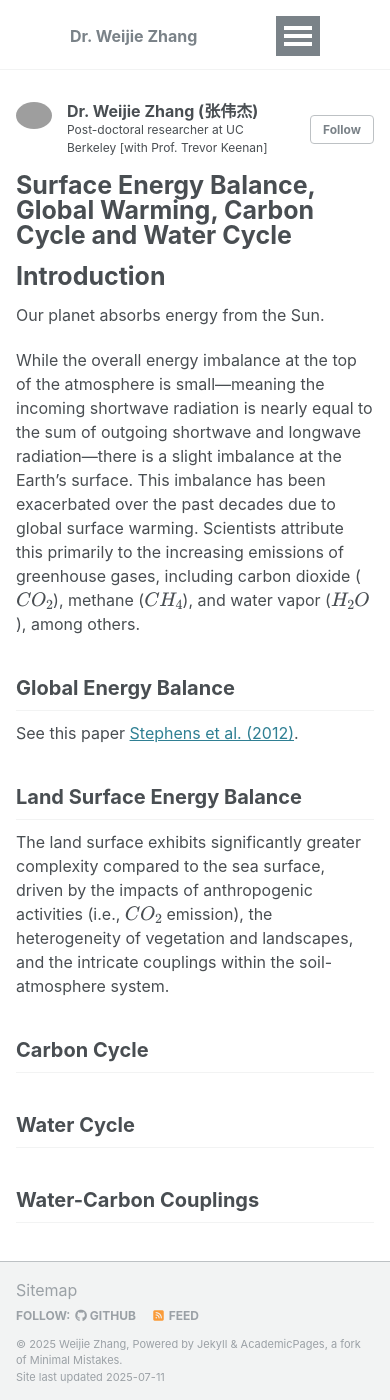
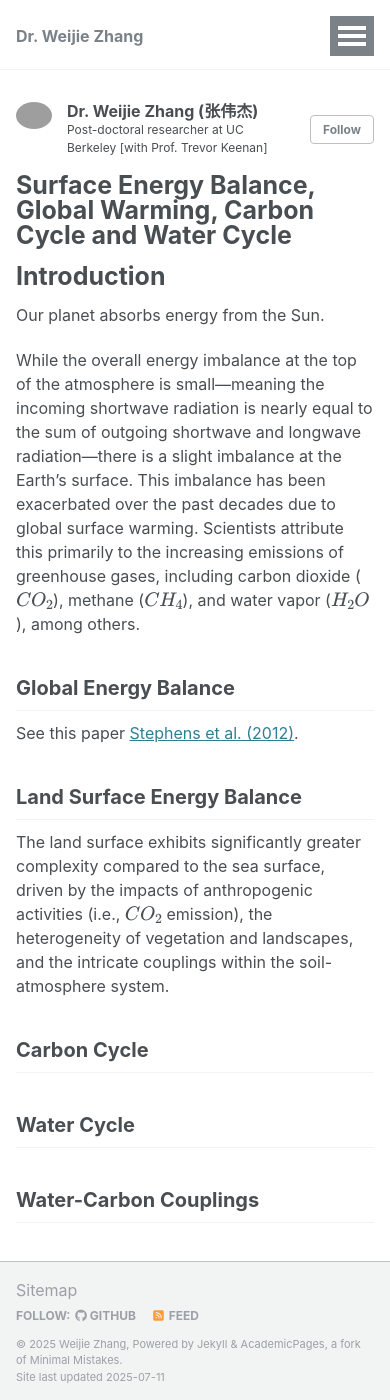
Before and after one commit to WJ714/WJ714.github.io, a Jekyll site: the page built from _pages/about.md, in a window 390 px wide and 1400 px high. Built offline with Jekyll 4.4.1, drawn with Linux system fonts in a browser that asks for light colours.

Commit message:
Fix navigation: keep site title on left, center menu items only
- Restore original position for site title "Dr. Weijie Zhang"
- Center only the navigation menu items (Publications, Talks, etc.)
- Maintain original table layout for compatibility
- Remove conflicting flexbox positioning

🤖 Generated with [Claude Code](https://claude.ai/code)

Co-Authored-By: Claude <noreply@anthropic.com>

```diff
--- a/_sass/_custom.scss
+++ b/_sass/_custom.scss
@@ -1,79 +1,24 @@
-/* Custom styles for centered navigation */
+/* Custom styles for centered navigation menu items only */
 
 .greedy-nav .visible-links {
-  margin: 0 auto;
+  /* Keep the original table display */
   display: table;
-  table-layout: auto;
+  width: 100%;
 
-  /* Center the navigation menu */
-  .masthead__menu-item--lg {
-    /* Keep the site title on the left */
-    position: absolute;
-    left: 0;
-  }
-
-  /* Center all other navigation items */
-  .masthead__menu-item:not(.masthead__menu-item--lg) {
+  li {
     display: table-cell;
     vertical-align: middle;
-    text-align: center;
-  }
-}
 
-/* Alternative approach: Center the entire navigation container */
-.masthead__inner-wrap {
-  display: flex;
-  justify-content: center;
-  align-items: center;
+    /* Keep site title (first item) on the left as original */
+    &:first-child {
+      text-align: left;
+      width: auto;
+    }
 
-  .masthead__menu {
-    flex: 1;
-    display: flex;
-    justify-content: center;
-  }
-
-  .greedy-nav {
-    width: auto;
-
-    .visible-links {
-      display: flex;
-      justify-content: center;
-      align-items: center;
-      gap: 1rem;
-
-      .masthead__menu-item--lg {
-        position: absolute;
-        left: 1rem;
-        margin-right: auto;
-      }
-
-      .masthead__menu-item:not(.masthead__menu-item--lg) {
-        flex: 0 0 auto;
-      }
+    /* Center only the navigation menu items */
+    &:not(:first-child) {
+      text-align: center;
+      width: auto;
     }
   }
 }
-
-/* Responsive adjustments */
-@media (max-width: 768px) {
-  .masthead__inner-wrap {
-    flex-direction: column;
-
-    .masthead__menu {
-      width: 100%;
-    }
-
-    .greedy-nav .visible-links {
-      flex-wrap: wrap;
-      justify-content: center;
-
-      .masthead__menu-item--lg {
-        position: relative;
-        left: auto;
-        width: 100%;
-        text-align: center;
-        margin-bottom: 0.5rem;
-      }
-    }
-  }
-}
--- a/_sass/_navigation.scss
+++ b/_sass/_navigation.scss
@@ -177,18 +177,6 @@
   min-width: 250px;
   background: $background-color;
 
-  @media (max-width: 768px) {
-    .visible-links {
-      flex-direction: column;
-
-      li:first-child {
-        position: relative;
-        left: auto;
-        margin-bottom: 0.5rem;
-      }
-    }
-  }
-
   a {
     display: block;
     margin: 0 1rem;
@@ -215,20 +203,15 @@
   }
 
   .visible-links {
-    display: flex;
-    justify-content: center;
-    align-items: center;
-    width: 100%;
+    display: table;
 
     li {
-      display: flex;
-      align-items: center;
+      display: table-cell;
+      vertical-align: middle;
 
       &:first-child {
         font-weight: bold;
         text-wrap: wrap;
-        position: absolute;
-        left: 1rem;
 
         a {
           margin-left: 0;
@@ -236,13 +219,34 @@
       }
 
       &:not(:first-child) {
-        margin: 0 1rem;
+        text-align: center;
       }
 
       &:last-child {
         a {
           margin-right: 0;
         }
+      }
+    }
+  }
+
+  /* Center only the navigation items, not the site title */
+  .masthead__menu {
+    display: flex;
+    justify-content: space-between;
+    align-items: center;
+
+    .visible-links {
+      width: 100%;
+
+      /* Keep first item (site title) on the left */
+      li:first-child {
+        text-align: left;
+      }
+
+      /* Center the navigation menu items */
+      li:not(:first-child) {
+        text-align: center;
       }
     }
 
```
